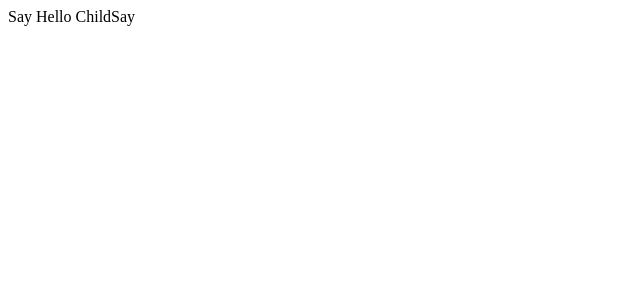
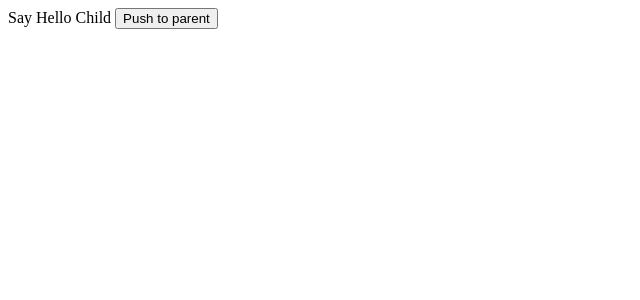
Before and after one commit to Shehan123-Rusiru/I_wonderTask01, an Angular app in the folder ComponentInter/: page / in a window 1280 px wide. Shown: the top 300 px of the page, without its empty margins (0-640 px from the left). Built offline with nearby package versions, Linux system fonts and the light colour scheme.

Commit message:
push to parent from child

```diff
--- a/ComponentInter/src/app/app.module.ts
+++ b/ComponentInter/src/app/app.module.ts
@@ -5,12 +5,14 @@ import { AppRoutingModule } from './app-routing.module';
 import { AppComponent } from './app.component';
 import { ParentComponent } from './parent/parent.component';
 import { ChildComponent } from './child/child.component';
+//import { ReactiveFormsModule } from '@angular/forms';
 
 @NgModule({
   declarations: [
     AppComponent,
     ParentComponent,
-    ChildComponent
+    ChildComponent,
+
   ],
   imports: [
     BrowserModule,
--- a/ComponentInter/src/app/child/child.component.html
+++ b/ComponentInter/src/app/child/child.component.html
@@ -1 +1,2 @@
 Say {{ChildMessage}}
+<button (click)="sendmessage()">Push to parent</button>
--- a/ComponentInter/src/app/child/child.component.ts
+++ b/ComponentInter/src/app/child/child.component.ts
@@ -1,4 +1,5 @@
-import { Component, Input, OnInit } from '@angular/core';
+import { Component, Input, OnInit, Output, EventEmitter } from '@angular/core';
+//import { FormControl } from '@angular/forms';
 
 @Component({
   selector: 'app-child',
@@ -6,14 +7,17 @@ import { Component, Input, OnInit } from '@angular/core';
   styleUrls: ['./child.component.scss']
 })
 export class ChildComponent implements OnInit {
-
+@Output() messageEvent = new EventEmitter<string>();
   @Input()
   ChildMessage!: string;
+
 
   constructor() {}
 
   ngOnInit(): void {}
 
-
+sendmessage(){
+  this.messageEvent.emit('Hello iam Child');
+}
 
 }
--- a/ComponentInter/src/app/parent/parent.component.html
+++ b/ComponentInter/src/app/parent/parent.component.html
@@ -1,2 +1 @@
-<app-child [ChildMessage] = "'Hello Child'"></app-child>
-<app-child input="text" ></app-child>
+<app-child [ChildMessage] = "'Hello Child'" (messageEvent)="receivemessage($event)"></app-child>
--- a/ComponentInter/src/app/parent/parent.component.ts
+++ b/ComponentInter/src/app/parent/parent.component.ts
@@ -1,10 +1,21 @@
-import { Component } from '@angular/core';
+import { Component, OnInit } from '@angular/core';
 
 @Component({
   selector: 'app-parent',
   templateUrl: './parent.component.html',
   styleUrls: ['./parent.component.scss']
 })
-export class ParentComponent {
+export class ParentComponent implements OnInit {
+
+  constructor() {
+
+  }
+  ngOnInit(): void {
+
+  }
+
+  receivemessage(msg: any) {
+    alert(msg);
+  }
 
 }
```
